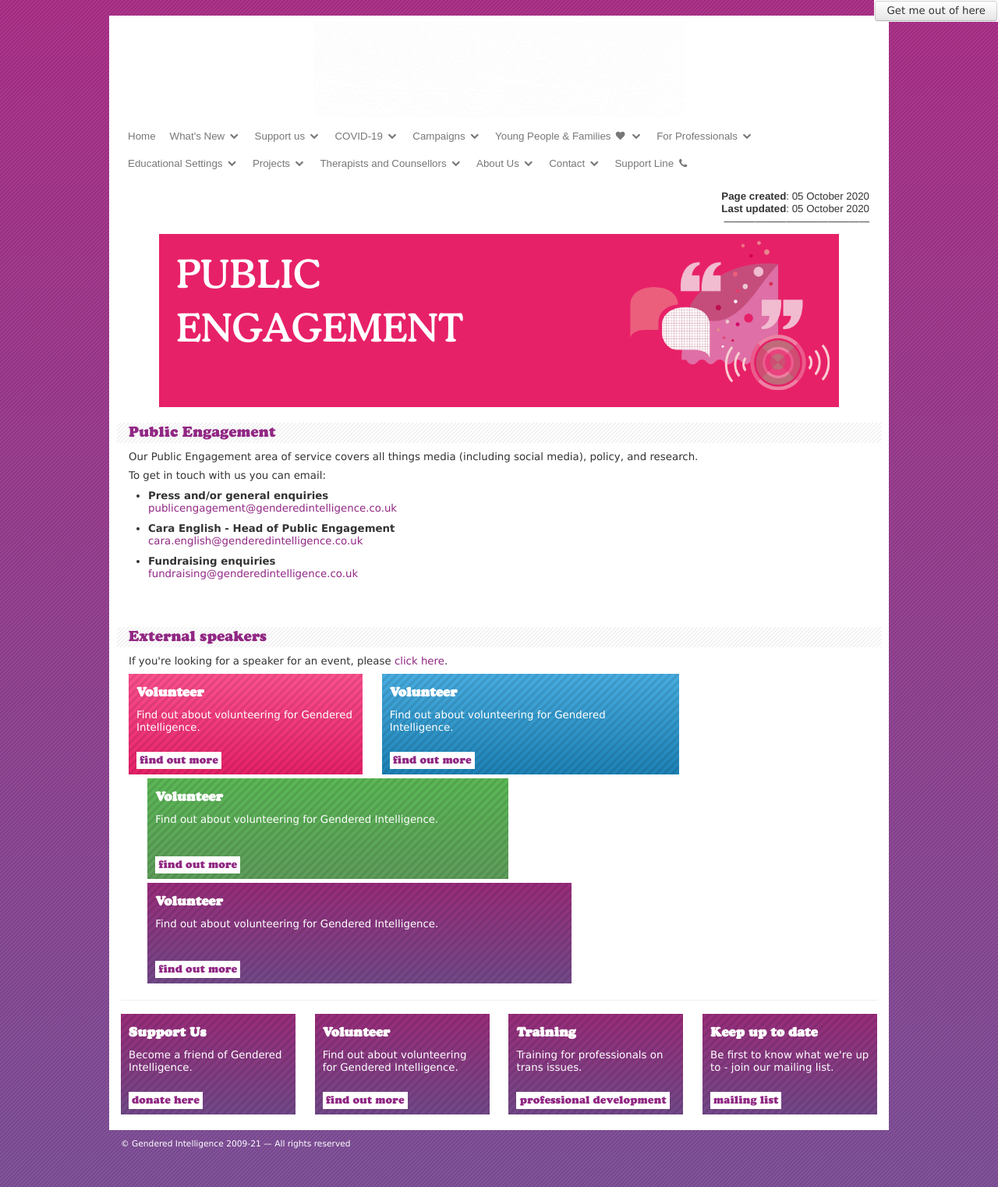
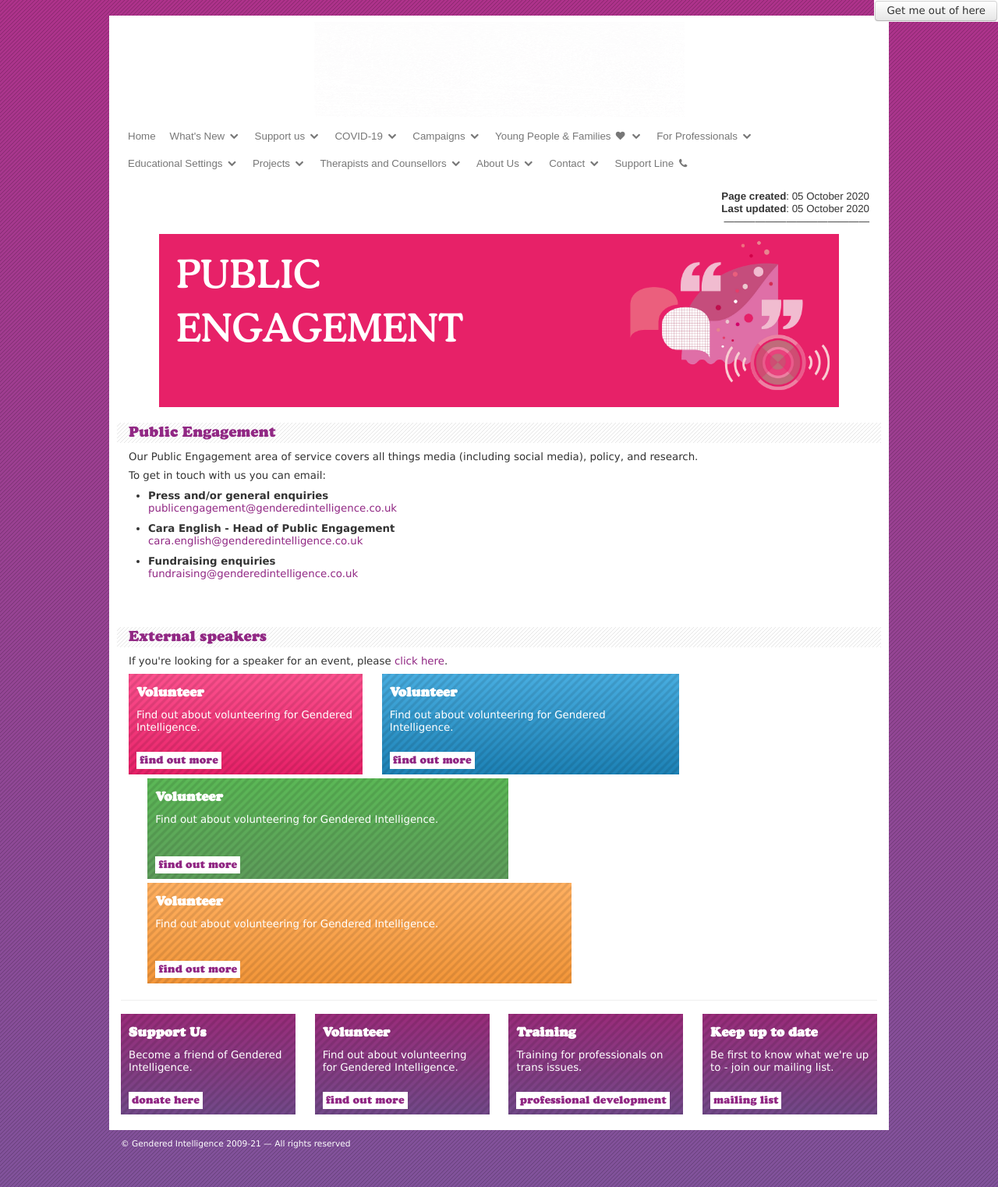
Before and after one commit to gracehagger/genderedintelligence.co.uk, a Jekyll site: the page built from services/publicengagement.html, in a window 1280 px wide. Shown: the whole page at 78% size. Built offline with Jekyll 4.4.1, drawn with Linux system fonts in a browser that asks for light colours; nearby versions of some CDN libraries; comment, search, counter and statistics services are not loaded.

Commit message:
Update main.css

```diff
--- a/static/css/main.css
+++ b/static/css/main.css
@@ -165,9 +165,9 @@
 .bottom-boxes .span7 {
     background: #912884;
     background-image: url("/static/images/box-background.png");
-    background: url("/static/images/box-background.png"), -webkit-gradient(linear, left bottom, left top, color-stop(0, #724989), color-stop(1, #992c7a));
-    background: url("/static/images/box-background.png"), -ms-linear-gradient(bottom, #724989, #992c7a);
-    background: url("/static/images/box-background.png"), -moz-linear-gradient(center bottom, #724989 0, #992c7a 100%);
+    background: url("/static/images/box-background.png"), -webkit-gradient(linear, left bottom, left top, color-stop(0, #f39639), color-stop(1, #ffb061));
+    background: url("/static/images/box-background.png"), -ms-linear-gradient(bottom, #f39639, #ffb061);
+    background: url("/static/images/box-background.png"), -moz-linear-gradient(center bottom, #f39639 0, #ffb061 100%);
     color: #fff;
     padding: 3px 10px 10px;
     margin-bottom: 5px;
```
